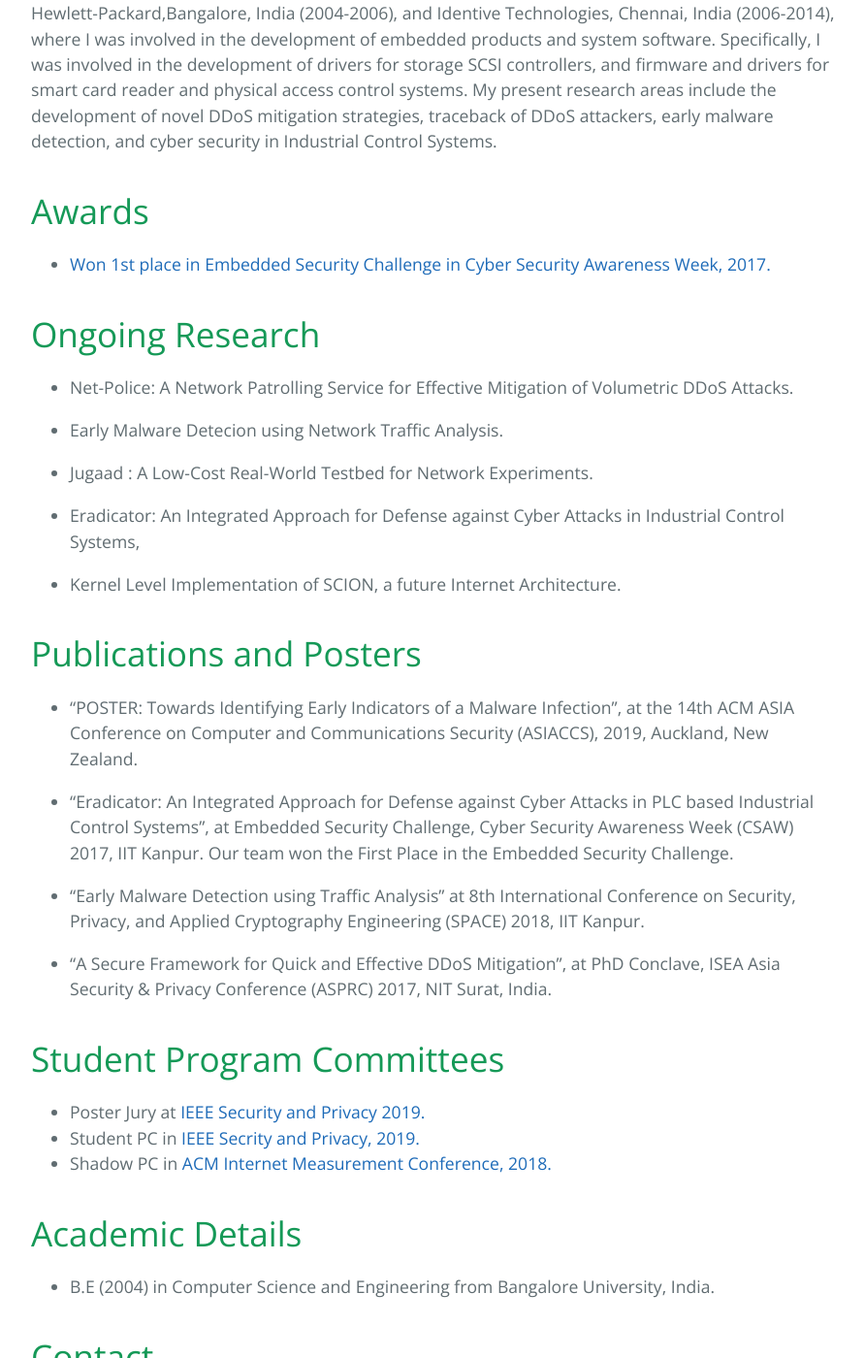
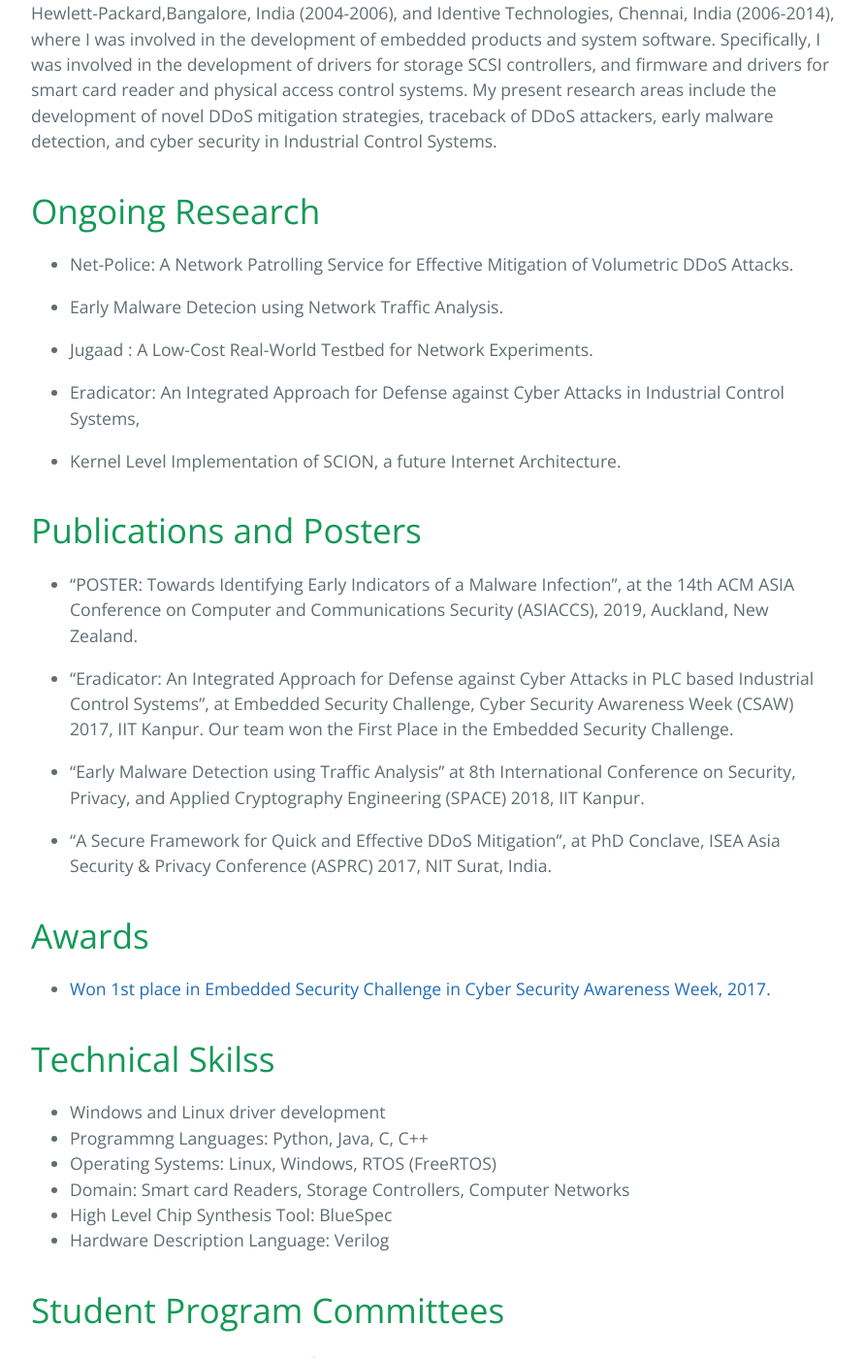
Before and after one commit to sareenakp/sareenakp_older_wedbite, a Jekyll site: the page built from index.md, in a window 1280 px wide and 1400 px high, scrolled down 564 px. Shown: the whole window at 97% size, without its empty margins (192-1083 px from the left). Built offline with Jekyll 4.4.1, drawn with Linux system fonts in a browser that asks for light colours; our own code applies the rules of GitHub Pages for plain Markdown files.

Commit message:
Update index.md

```diff
--- a/index.md
+++ b/index.md
@@ -33,6 +30,20 @@ I am a Ph.D. (Integrated MS and Ph.D.) scholar in the Department of Computer Sci
 
 *   “A Secure Framework for Quick and Effective DDoS Mitigation”, at PhD Conclave, ISEA Asia Security & Privacy Conference (ASPRC) 2017, NIT Surat, India.
 
+# Awards
+
+* [Won 1st place in Embedded Security Challenge in Cyber Security Awareness Week, 2017.](https://csaw.engineering.nyu.edu/csaw17-winners#ESC)
+
+# Technical Skilss
+
+* Windows and Linux driver development
+* Programmng Languages: Python, Java, C, C++
+* Operating Systems: Linux, Windows, RTOS (FreeRTOS)
+* Domain: Smart card Readers, Storage Controllers, Computer Networks
+* High Level Chip Synthesis Tool: BlueSpec
+* Hardware Description Language: Verilog
+
+
 # Student Program Committees
 
 * Poster Jury at [IEEE Security and Privacy 2019.](https://www.ieee-security.org/TC/SP2019/cfposters.html)
```
Also changed, not shown: other parts of index.md (+0 -3 lines).
